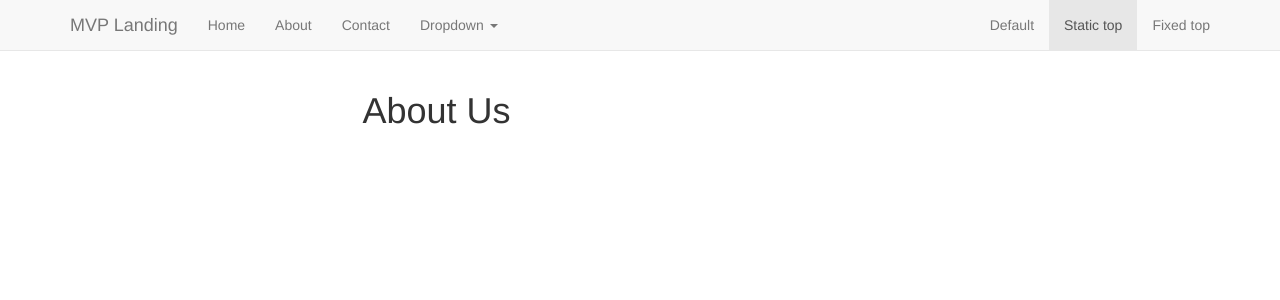
After one commit to Broomspun/trydjango, a Django app: page /about/ in a window 1280 px wide. The commit adds this page. Shown: the top 300 px of the page. Run offline with Django 3.2, Linux system fonts and the light colour scheme; some libraries are stand-ins or nearby versions.

Commit message:
URL name & Links

```diff
--- /dev/null
+++ b/templates/about.html
@@ -0,0 +1,10 @@
+{% extends "base.html" %}
+{% block content %}
+
+    <div class="row">
+        <div class="col-sm-6 col-sm-offset-3">
+            <h1>About Us</h1>
+        </div>
+    </div>
+
+{%  endblock %}
--- a/templates/navbar.html
+++ b/templates/navbar.html
@@ -7,12 +7,12 @@
                 <span class="icon-bar"></span>
                 <span class="icon-bar"></span>
             </button>
-            <a class="navbar-brand" href="#">MVP Landing</a>
+            <a class="navbar-brand" href="/">MVP Landing</a>
         </div>
         <div id="navbar" class="navbar-collapse collapse">
             <ul class="nav navbar-nav">
-                <li class="active"><a href="/">Home</a></li>
-                <li><a href="#about">About</a></li>
+                <li ><a href="/">Home</a></li>
+                <li><a href="{% url 'about' %}">About</a></li>
                 <li><a href="/contact">Contact</a></li>
                 <li class="dropdown">
                     <a href="#" class="dropdown-toggle" data-toggle="dropdown" role="button" aria-haspopup="true" aria-expanded="false">Dropdown <span class="caret"></span></a>
--- a/trydjango/urls.py
+++ b/trydjango/urls.py
@@ -17,11 +17,13 @@ from django.conf import settings
 from django.contrib import admin
 from django.urls import include, path
 from django.conf.urls.static import static
+from . import views
 
 
 urlpatterns = [
     path('', include('newsletter.urls')),
     path('contact/', include('newsletter.urls')),
+    path('about/', views.about, name="about"),
     path('admin/', admin.site.urls),
 ]
 
--- /dev/null
+++ b/trydjango/views.py
@@ -0,0 +1,4 @@
+from django.shortcuts import render
+
+def about(request):
+    return render(request, "about.html", {})
```
